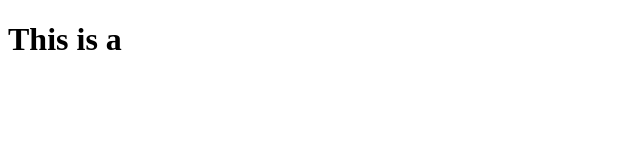
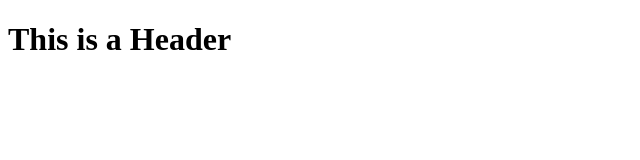
Before and after one commit to sterlingssilver/git-test, a website: page index.html in a window 1280 px wide. Shown: the whole page, without its empty margins (0-640 px from the left). Drawn offline with Linux system fonts and the light colour scheme.

Commit message:
Using NPM

```diff
--- a/index.html
+++ b/index.html
@@ -1,7 +1,7 @@
 <!DOCTYPE html>
 <html></html>
     <body></body>
-        <h1>This is a <Header>
+        <h1>This is a Header <Header>
         <p>
         </p>
         <p></p>
```
Also changed, not shown: package.json (added, +19 -0 lines), 1 other file.
